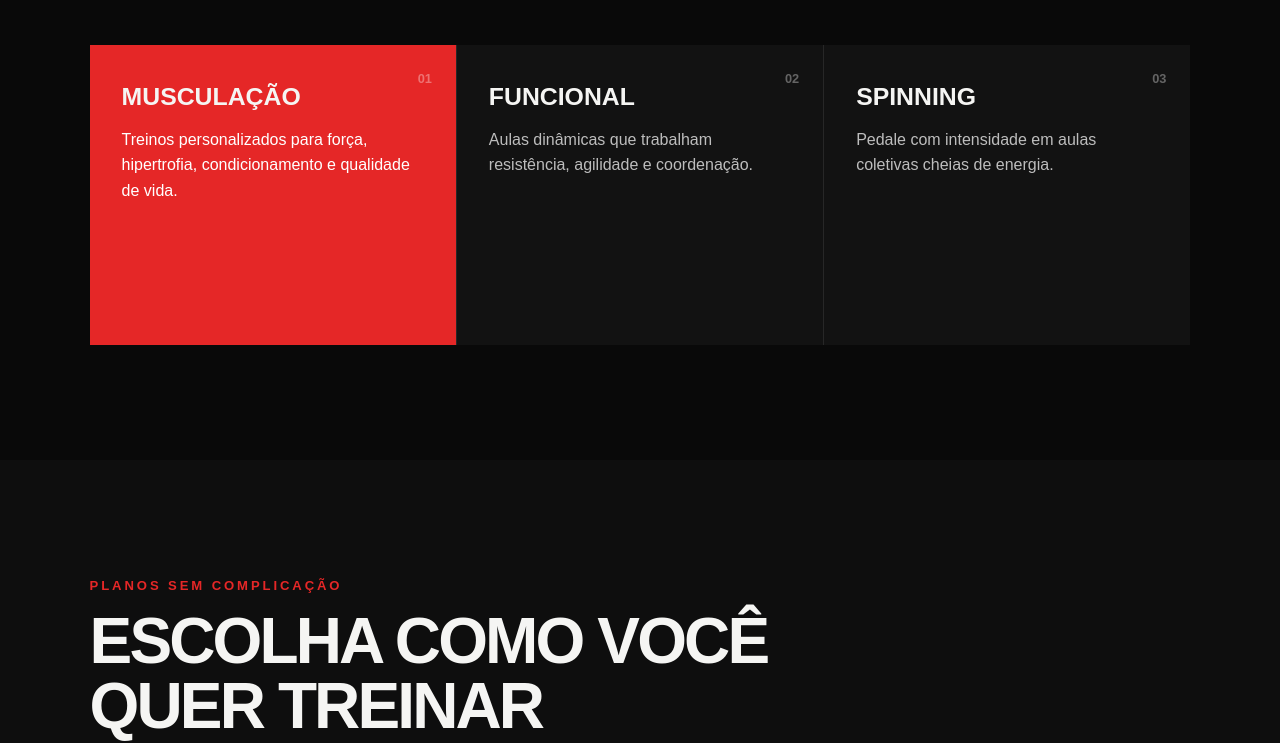
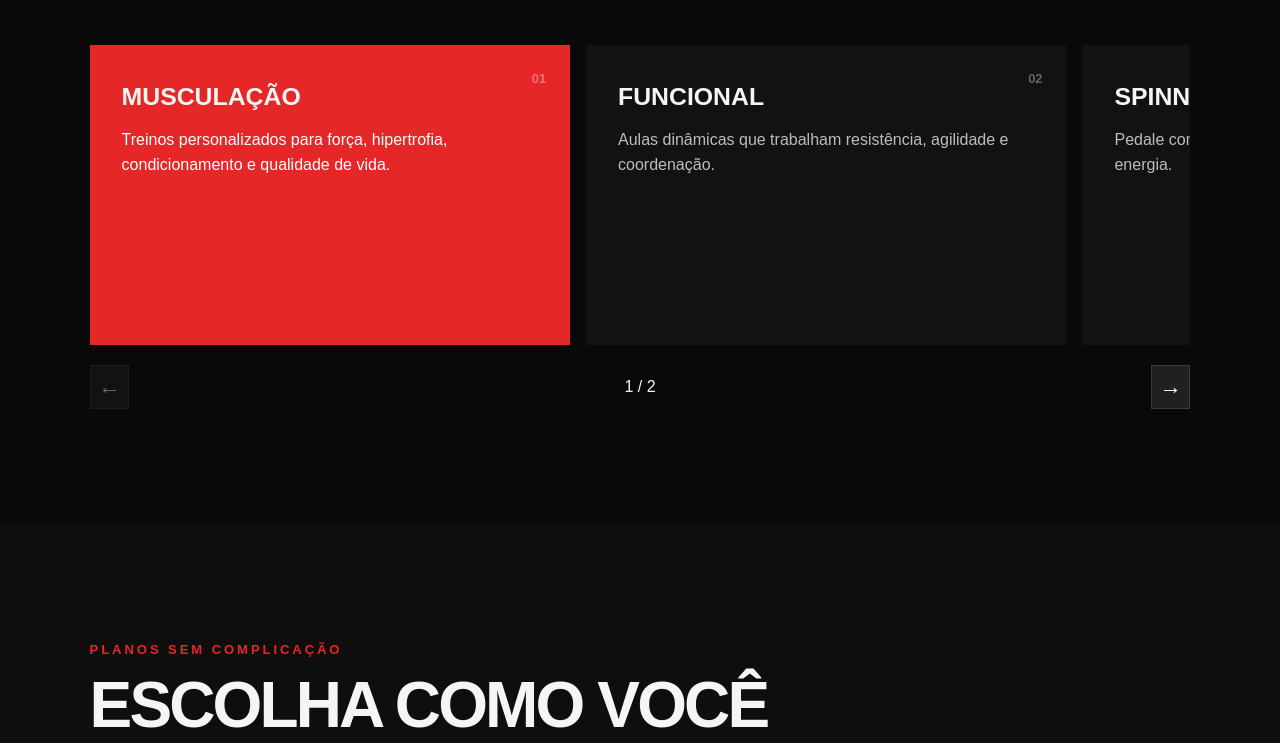
Before and after one commit to ghsantana7/academia-forca-total, a plain HTML site: page index.html in a window 1280 px wide. Shown: the part 1043-1786 px from the top of the page. Drawn offline with nearby package versions, Linux system fonts and the light colour scheme; some packages are replaced by stand-ins of ours; a script that the page names is missing.

Commit message:
Projeto Bibliotecas JavaScript: AOS, Swiper e SweetAlert2 (#1)
* Documenta as três bibliotecas e a apresentação

* Adiciona bibliotecas JavaScript à academia: index.html

* Adiciona bibliotecas JavaScript à academia: script.js

* Adiciona bibliotecas JavaScript à academia: style.css

* Adiciona bibliotecas JavaScript à academia: sw.js

```diff
--- a/index.html
+++ b/index.html
@@ -7,6 +7,8 @@
   <meta name="description" content="Academia Força Total: musculação, aulas coletivas e acompanhamento para você alcançar seus objetivos.">
   <link rel="manifest" href="manifest.json">
   <link rel="icon" type="image/png" href="icon-192.png">
+  <link rel="stylesheet" href="https://unpkg.com/aos@2.3.1/dist/aos.css">
+  <link rel="stylesheet" href="https://cdn.jsdelivr.net/npm/swiper@12/swiper-bundle.min.css">
   <link rel="stylesheet" href="style.css">
   <title>Força Total Academia</title>
 </head>
@@ -52,36 +54,43 @@
     </section>
 
     <section class="secao modalidades" id="modalidades">
-      <div class="titulo-secao">
+      <div class="titulo-secao" data-aos="fade-up">
         <p>ENCONTRE SEU RITMO</p>
         <h2>Modalidades para cada objetivo</h2>
       </div>
-      <div class="grade-modalidades">
-        <article class="modalidade destaque-card">
+      <div class="swiper modalidades-carrossel" aria-label="Modalidades da academia">
+        <div class="swiper-wrapper grade-modalidades">
+        <article class="swiper-slide modalidade destaque-card">
           <span class="numero">01</span>
           <h3>Musculação</h3>
           <p>Treinos personalizados para força, hipertrofia, condicionamento e qualidade de vida.</p>
         </article>
-        <article class="modalidade">
+        <article class="swiper-slide modalidade">
           <span class="numero">02</span>
           <h3>Funcional</h3>
           <p>Aulas dinâmicas que trabalham resistência, agilidade e coordenação.</p>
         </article>
-        <article class="modalidade">
+        <article class="swiper-slide modalidade">
           <span class="numero">03</span>
           <h3>Spinning</h3>
           <p>Pedale com intensidade em aulas coletivas cheias de energia.</p>
         </article>
+        </div>
+      </div>
+      <div class="controles-modalidades" hidden>
+        <button class="carrossel-anterior" type="button" aria-label="Modalidade anterior">&#8592;</button>
+        <span class="carrossel-paginacao" aria-live="polite"></span>
+        <button class="carrossel-proximo" type="button" aria-label="Próxima modalidade">&#8594;</button>
       </div>
     </section>
 
     <section class="secao planos" id="planos">
-      <div class="titulo-secao">
+      <div class="titulo-secao" data-aos="fade-up">
         <p>PLANOS SEM COMPLICAÇÃO</p>
         <h2>Escolha como você quer treinar</h2>
       </div>
       <div class="grade-planos">
-        <article class="plano">
+        <article class="plano" data-aos="fade-up">
           <p class="plano-nome">Start</p>
           <p class="preco"><span>R$</span>79<small>,90/mês</small></p>
           <ul>
@@ -92,7 +101,7 @@
           <a class="botao botao-secundario" href="#contato">Quero este plano</a>
         </article>
 
-        <article class="plano plano-principal">
+        <article class="plano plano-principal" data-aos="fade-up" data-aos-delay="100">
           <div class="selo">MAIS ESCOLHIDO</div>
           <p class="plano-nome">Performance</p>
           <p class="preco"><span>R$</span>109<small>,90/mês</small></p>
@@ -105,7 +114,7 @@
           <a class="botao botao-principal" href="#contato">Quero este plano</a>
         </article>
 
-        <article class="plano">
+        <article class="plano" data-aos="fade-up" data-aos-delay="200">
           <p class="plano-nome">Day Pass</p>
           <p class="preco"><span>R$</span>25<small>/dia</small></p>
           <ul>
@@ -119,10 +128,10 @@
     </section>
 
     <section class="secao contato" id="contato">
-      <div class="contato-texto">
+      <div class="contato-texto" data-aos="fade-up">
         <p class="chamada">PRIMEIRA AULA GRATUITA</p>
         <h2>Venha conhecer a Força Total</h2>
-        <p>Preencha seus dados. Nossa equipe entrará em contato para combinar o melhor horário.</p>
+        <p>Experimente o formulário de agendamento. Esta página é um projeto escolar e não envia os dados.</p>
         <div class="endereco">
           <span>📍 Avenida Principal, 350 — São Paulo, SP</span>
           <span>📞 (11) 99999-2026</span>
@@ -159,6 +168,9 @@
     <p>© <span id="anoAtual"></span> Força Total Academia. Projeto escolar PWA.</p>
   </footer>
 
-  <script src="script.js"></script>
+  <script src="https://unpkg.com/aos@2.3.1/dist/aos.js" defer></script>
+  <script src="https://cdn.jsdelivr.net/npm/swiper@12/swiper-bundle.min.js" defer></script>
+  <script src="https://cdn.jsdelivr.net/npm/sweetalert2@11/dist/sweetalert2.all.min.js" defer></script>
+  <script src="script.js" defer></script>
 </body>
 </html>
--- a/script.js
+++ b/script.js
@@ -3,6 +3,35 @@ const menu = document.querySelector('#menu');
 const formulario = document.querySelector('#formularioContato');
 const mensagemFormulario = document.querySelector('#mensagemFormulario');
 const instalarApp = document.querySelector('#instalarApp');
+
+// AOS anima os blocos quando entram na tela. Respeita a preferência por menos movimento.
+if (window.AOS && !window.matchMedia('(prefers-reduced-motion: reduce)').matches) {
+  AOS.init({ duration: 650, once: true, offset: 70 });
+}
+
+// Swiper permite percorrer as modalidades pelo toque ou pelos botões.
+if (window.Swiper) {
+  const controles = document.querySelector('.controles-modalidades');
+  const carrossel = document.querySelector('.modalidades-carrossel');
+  carrossel.classList.add('swiper-ready');
+  controles.hidden = false;
+  new Swiper(carrossel, {
+    slidesPerView: 1,
+    spaceBetween: 16,
+    navigation: {
+      nextEl: '.carrossel-proximo',
+      prevEl: '.carrossel-anterior'
+    },
+    pagination: {
+      el: '.carrossel-paginacao',
+      type: 'fraction'
+    },
+    breakpoints: {
+      700: { slidesPerView: 1.5 },
+      1100: { slidesPerView: 2.25 }
+    }
+  });
+}
 
 let avisoInstalacao;
 
@@ -23,7 +52,20 @@ menu.querySelectorAll('a').forEach((link) => {
 formulario.addEventListener('submit', (evento) => {
   evento.preventDefault();
   const nome = document.querySelector('#nome').value.trim().split(' ')[0];
-  mensagemFormulario.textContent = `Tudo certo, ${nome}! Em breve entraremos em contato.`;
+  const mensagem = `${nome}, esta é uma demonstração: seus dados não foram enviados.`;
+  mensagemFormulario.textContent = mensagem;
+  // SweetAlert2 mostra um modal de confirmação para o formulário demonstrativo.
+  if (window.Swal) {
+    Swal.fire({
+      title: 'Formulário preenchido!',
+      text: mensagem,
+      icon: 'success',
+      confirmButtonText: 'Entendi',
+      confirmButtonColor: '#e52727',
+      background: '#171717',
+      color: '#f5f5f3'
+    });
+  }
   formulario.reset();
 });
 
--- a/style.css
+++ b/style.css
@@ -297,6 +297,57 @@ h1 span {
   gap: 1px;
   grid-template-columns: repeat(3, 1fr);
   background: var(--borda);
+}
+
+.modalidades-carrossel {
+  width: 100%;
+}
+
+.modalidades-carrossel.swiper-ready .grade-modalidades {
+  background: transparent;
+  display: flex;
+  gap: 0;
+}
+
+.modalidades-carrossel.swiper-ready .modalidade {
+  height: auto;
+}
+
+.controles-modalidades {
+  align-items: center;
+  display: flex;
+  gap: 1rem;
+  justify-content: flex-end;
+  margin-top: 1.25rem;
+}
+
+.controles-modalidades[hidden] {
+  display: none;
+}
+
+.controles-modalidades button {
+  background: #202020;
+  border: 1px solid var(--borda);
+  color: white;
+  cursor: pointer;
+  font-size: 1.4rem;
+  height: 44px;
+  width: 44px;
+}
+
+.controles-modalidades button:hover,
+.controles-modalidades button:focus-visible {
+  background: var(--vermelho);
+}
+
+.controles-modalidades button:disabled {
+  cursor: default;
+  opacity: 0.4;
+}
+
+.carrossel-paginacao {
+  min-width: 3rem;
+  text-align: center;
 }
 
 .modalidade {
--- a/sw.js
+++ b/sw.js
@@ -1,4 +1,4 @@
-const CACHE_NAME = 'forca-total-v1';
+const CACHE_NAME = 'forca-total-v2';
 
 const ARQUIVOS_CACHE = [
   './',
@@ -21,6 +21,7 @@ self.addEventListener('install', (evento) => {
 
 self.addEventListener('fetch', (evento) => {
   if (evento.request.method !== 'GET') return;
+  if (new URL(evento.request.url).origin !== self.location.origin) return;
 
   evento.respondWith(
     caches.match(evento.request).then((resposta) => {
```
Also changed, not shown: 1 other file.
